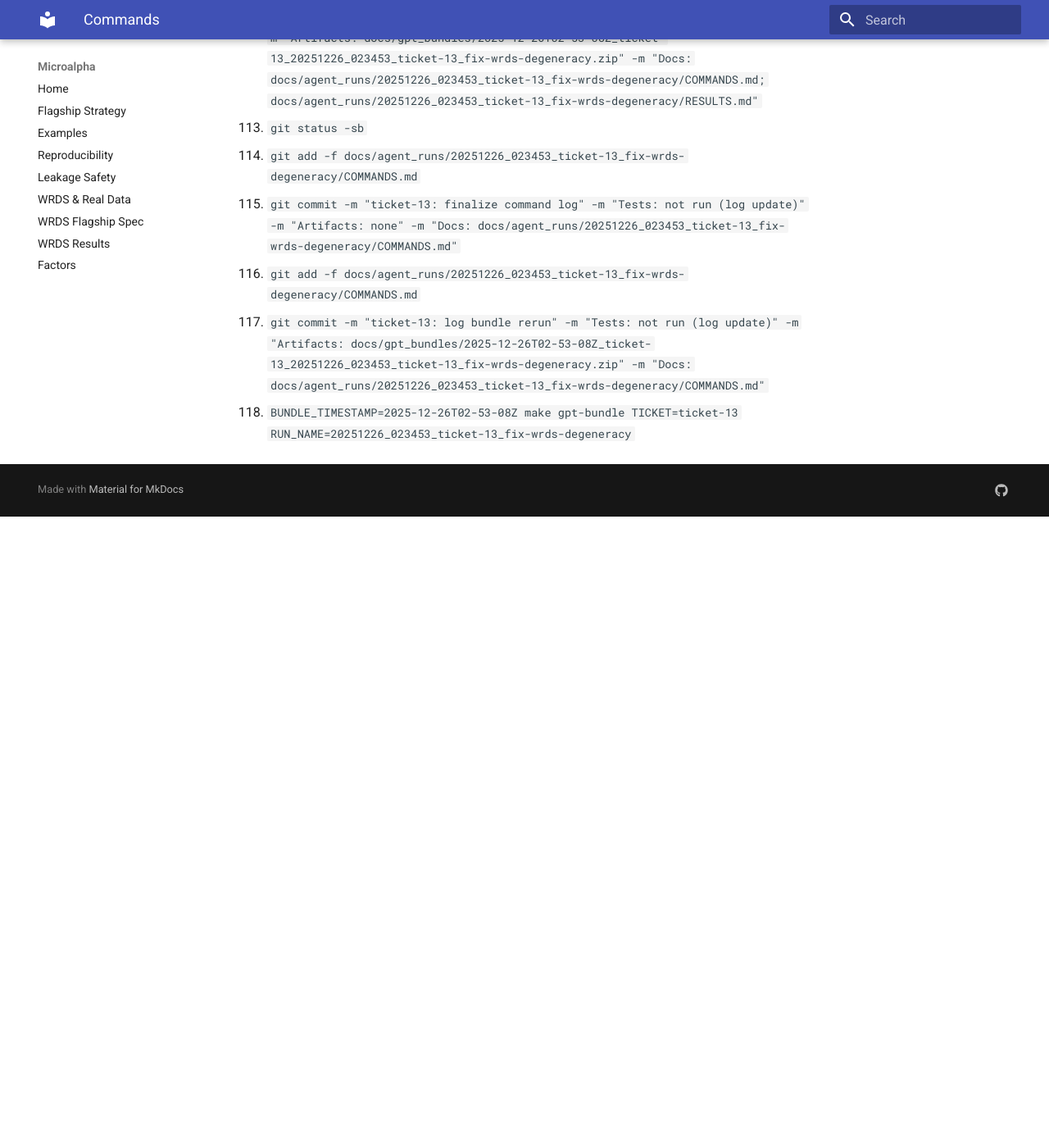
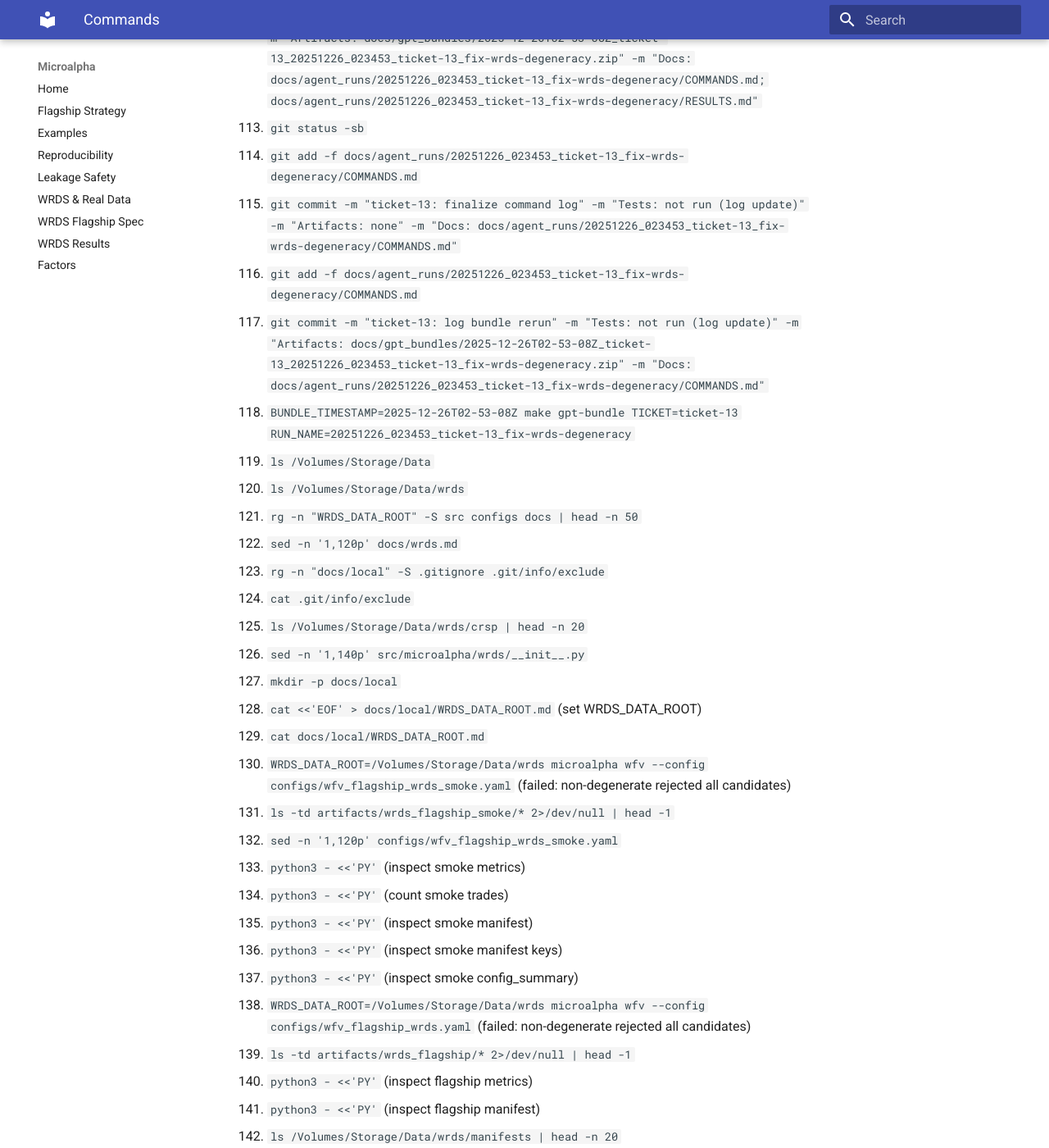
Before and after one commit to MateoBodon/microalpha, an MkDocs documentation site: the page built from docs/agent_runs/20251226_023453_ticket-13_fix-wrds-degeneracy/COMMANDS.md, in a window 1280 px wide and 1400 px high, scrolled down 5053 px. Shown: the whole window at 82% size. Built offline with MkDocs 1.6.1 and Material for MkDocs 9.7.7, drawn with Linux system fonts in a browser that asks for light colours; before the commit the page ends 5683 px from its top, so only the background shows below that; some of the changed text lies outside the part shown.

Commit message:
ticket-13: log WRDS reruns
Tests: not run (see run log; WRDS WFV reruns failed non-degenerate)

Artifacts: artifacts/wrds_flagship_smoke/2025-12-26T06-19-16Z-364496b; artifacts/wrds_flagship/2025-12-26T06-20-30Z-364496b

Docs: PROGRESS.md; project_state/KNOWN_ISSUES.md; docs/agent_runs/20251226_023453_ticket-13_fix-wrds-degeneracy/COMMANDS.md; docs/agent_runs/20251226_023453_ticket-13_fix-wrds-degeneracy/RESULTS.md; docs/agent_runs/20251226_023453_ticket-13_fix-wrds-degeneracy/TESTS.md; docs/agent_runs/20251226_023453_ticket-13_fix-wrds-degeneracy/META.json

```diff
--- a/docs/agent_runs/20251226_023453_ticket-13_fix-wrds-degeneracy/COMMANDS.md
+++ b/docs/agent_runs/20251226_023453_ticket-13_fix-wrds-degeneracy/COMMANDS.md
@@ -118,3 +118,37 @@
 116. `git add -f docs/agent_runs/20251226_023453_ticket-13_fix-wrds-degeneracy/COMMANDS.md`
 117. `git commit -m "ticket-13: log bundle rerun" -m "Tests: not run (log update)" -m "Artifacts: docs/gpt_bundles/2025-12-26T02-53-08Z_ticket-13_20251226_023453_ticket-13_fix-wrds-degeneracy.zip" -m "Docs: docs/agent_runs/20251226_023453_ticket-13_fix-wrds-degeneracy/COMMANDS.md"`
 118. `BUNDLE_TIMESTAMP=2025-12-26T02-53-08Z make gpt-bundle TICKET=ticket-13 RUN_NAME=20251226_023453_ticket-13_fix-wrds-degeneracy`
+119. `ls /Volumes/Storage/Data`
+120. `ls /Volumes/Storage/Data/wrds`
+121. `rg -n "WRDS_DATA_ROOT" -S src configs docs | head -n 50`
+122. `sed -n '1,120p' docs/wrds.md`
+123. `rg -n "docs/local" -S .gitignore .git/info/exclude`
+124. `cat .git/info/exclude`
+125. `ls /Volumes/Storage/Data/wrds/crsp | head -n 20`
+126. `sed -n '1,140p' src/microalpha/wrds/__init__.py`
+127. `mkdir -p docs/local`
+128. `cat <<'EOF' > docs/local/WRDS_DATA_ROOT.md` (set WRDS_DATA_ROOT)
+129. `cat docs/local/WRDS_DATA_ROOT.md`
+130. `WRDS_DATA_ROOT=/Volumes/Storage/Data/wrds microalpha wfv --config configs/wfv_flagship_wrds_smoke.yaml` (failed: non-degenerate rejected all candidates)
+131. `ls -td artifacts/wrds_flagship_smoke/* 2>/dev/null | head -1`
+132. `sed -n '1,120p' configs/wfv_flagship_wrds_smoke.yaml`
+133. `python3 - <<'PY'` (inspect smoke metrics)
+134. `python3 - <<'PY'` (count smoke trades)
+135. `python3 - <<'PY'` (inspect smoke manifest)
+136. `python3 - <<'PY'` (inspect smoke manifest keys)
+137. `python3 - <<'PY'` (inspect smoke config_summary)
+138. `WRDS_DATA_ROOT=/Volumes/Storage/Data/wrds microalpha wfv --config configs/wfv_flagship_wrds.yaml` (failed: non-degenerate rejected all candidates)
+139. `ls -td artifacts/wrds_flagship/* 2>/dev/null | head -1`
+140. `python3 - <<'PY'` (inspect flagship metrics)
+141. `python3 - <<'PY'` (inspect flagship manifest)
+142. `ls /Volumes/Storage/Data/wrds/manifests | head -n 20`
+143. `ls -td /Volumes/Storage/Data/wrds/manifests/* | head -n 1`
+144. `ls /Volumes/Storage/Data/wrds/manifests/20251221_001618 | head -n 20`
+145. `python3 - <<'PY'` (inspect WRDS manifest keys)
+146. `python3 - <<'PY'` (inspect WRDS manifest timestamps)
+147. `date -u +"%Y-%m-%dT%H:%M:%SZ"`
+148. `python3 - <<'PY'` (update META.json for WRDS reruns)
+149. `apply_patch` (docs/agent_runs/20251226_023453_ticket-13_fix-wrds-degeneracy/RESULTS.md)
+150. `apply_patch` (docs/agent_runs/20251226_023453_ticket-13_fix-wrds-degeneracy/TESTS.md)
+151. `apply_patch` (PROGRESS.md)
+152. `apply_patch` (project_state/KNOWN_ISSUES.md)
```
Also changed, not shown: PROGRESS.md (+1 -0 lines), docs/agent_runs/20251226_023453_ticket-13_fix-wrds-degeneracy/META.json (+8 -5 lines), docs/agent_runs/20251226_023453_ticket-13_fix-wrds-degeneracy/RESULTS.md (+12 -1 lines), docs/agent_runs/20251226_023453_ticket-13_fix-wrds-degeneracy/TESTS.md (+7 -0 lines), project_state/KNOWN_ISSUES.md (+1 -1 lines).
